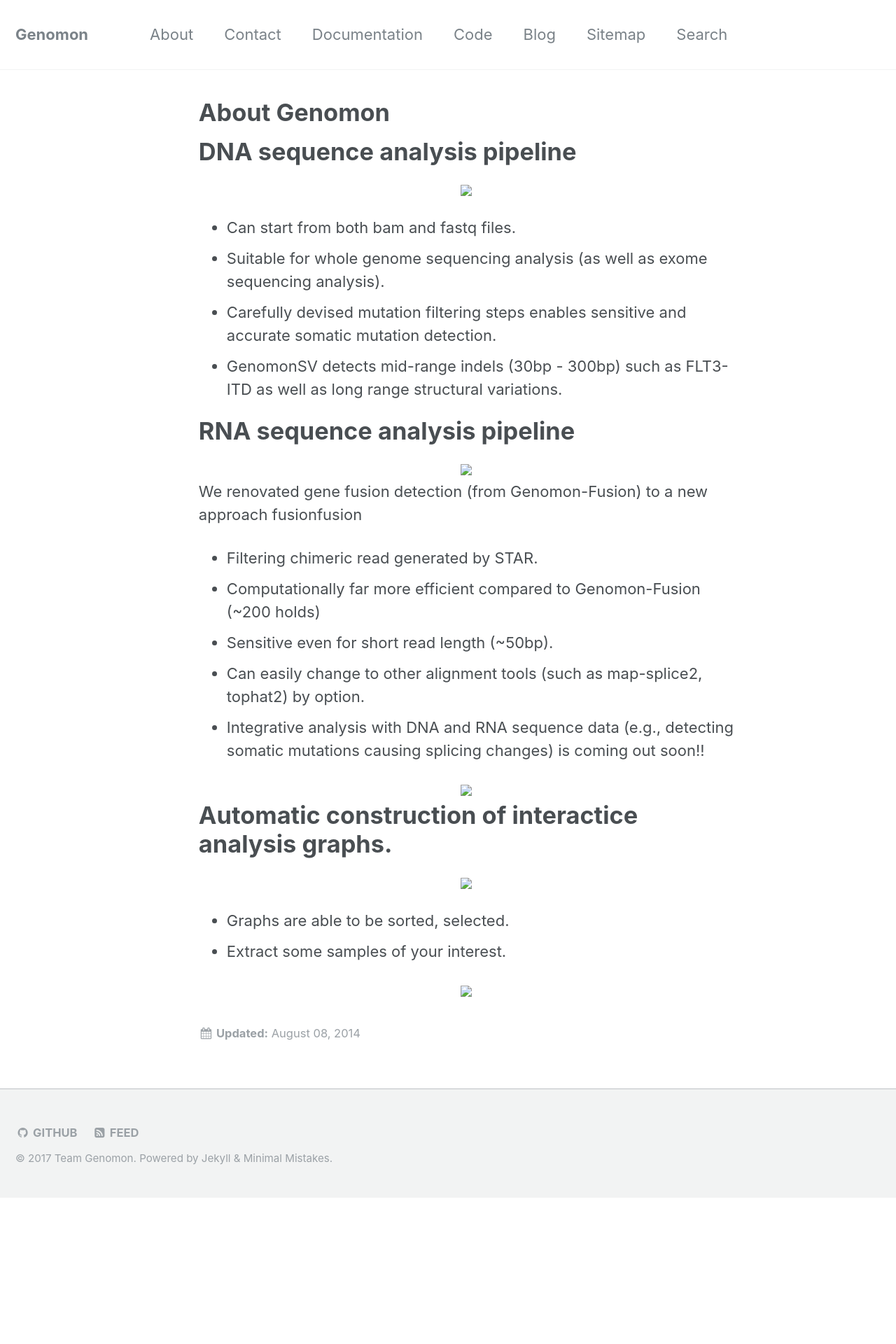
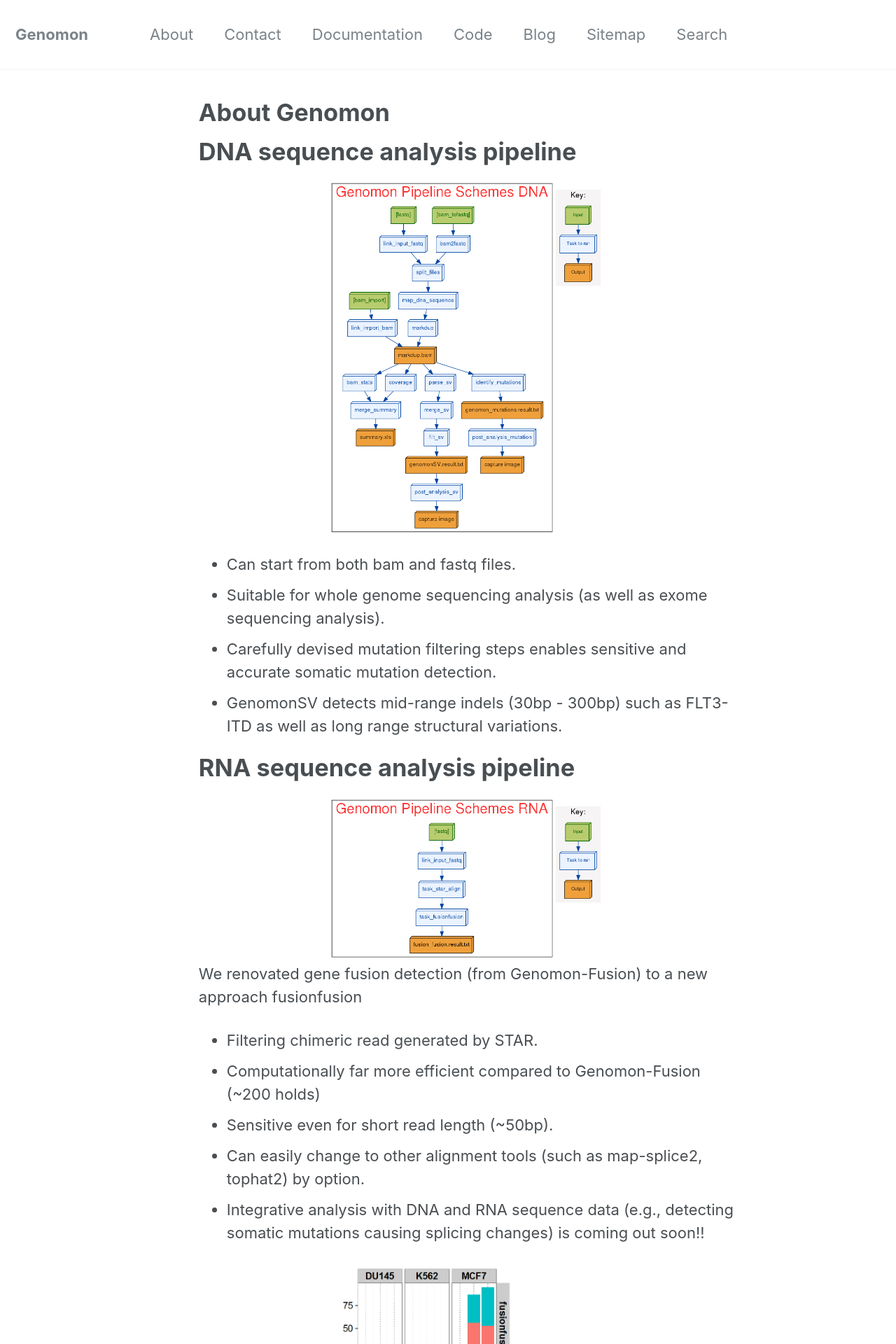
Before and after one commit to Genomon-Project/GenomonPagesR, a Jekyll site: the page built from pages/about.md, in a window 1280 px wide. Shown: the top 1920 px of the page at 70% size. Built offline with Jekyll 4.4.1, drawn with Linux system fonts in a browser that asks for light colours; before the commit the page ends 1711 px from its top, so only the background shows below that.

Commit message:
Update about.md

```diff
--- a/pages/about.md
+++ b/pages/about.md
@@ -2,22 +2,12 @@
 permalink: /pages/about/
 title: "About Genomon"
 excerpt: "Genomon is an easy-to-use cancer genome sequence analysys pipeline"
-#layouts_gallery:
-#  - url: /assets/images/mm-layout-splash.png
-#    image_path: /assets/images/mm-layout-splash.png
-#    alt: "splash layout example"
-#  - url: /assets/images/mm-layout-single-meta.png
-#    image_path: /assets/images/mm-layout-single-meta.png
-#    alt: "single layout with comments and related posts"
-#  - url: /assets/images/mm-layout-archive.png
-#    image_path: /assets/images/mm-layout-archive.png
-#    alt: "archive layout example"
 modified: 2014-08-08T19:44:38.564948-04:00
 ---
 
 # DNA sequence analysis pipeline
 
-<div align="center"><img src="../assets/images/dna_flow.png" width="400px"></div>
+<div align="center"><img src="{{ site.url }}{{ site.baseurl }}/assets/images/dna_flow.png" width="400px"></div>
 
  - Can start from both bam and fastq files.
  - Suitable for whole genome sequencing analysis (as well as exome sequencing analysis).
@@ -26,7 +16,7 @@ modified: 2014-08-08T19:44:38.564948-04:00
 
 # RNA sequence analysis pipeline
 
-<div align="center"><img src="../assets/images/rna_flow.png" width="400px"></div>
+<div align="center"><img src="{{ site.url }}{{ site.baseurl }}/assets/images/rna_flow.png" width="400px"></div>
 
 We renovated gene fusion detection (from Genomon-Fusion) to a new approach fusionfusion
 
@@ -36,13 +26,13 @@ We renovated gene fusion detection (from Genomon-Fusion) to a new approach fusio
  - Can easily change to other alignment tools (such as map-splice2, tophat2) by option.
  - Integrative analysis with DNA and RNA sequence data (e.g., detecting somatic mutations causing splicing changes) is coming out soon!!
 
-<div align="center"><img src="../assets/images/rna_chart.png" width="400px"></div>
+<div align="center"><img src="{{ site.url }}{{ site.baseurl }}/assets/images/rna_chart.png" width="400px"></div>
 
 # Automatic construction of interactice analysis graphs.
 
-<div align="center"><img src="../assets/images/paplot_flow.png" width="400px"></div>
+<div align="center"><img src="{{ site.url }}{{ site.baseurl }}/assets/images/paplot_flow.png" width="400px"></div>
 
  - Graphs are able to be sorted, selected.
  - Extract some samples of your interest.
 
-<div align="center"><img src="../assets/images/paplot_chart.png" width="600px"></div>
+<div align="center"><img src="{{ site.url }}{{ site.baseurl }}/assets/images/paplot_chart.png" width="600px"></div>
```
